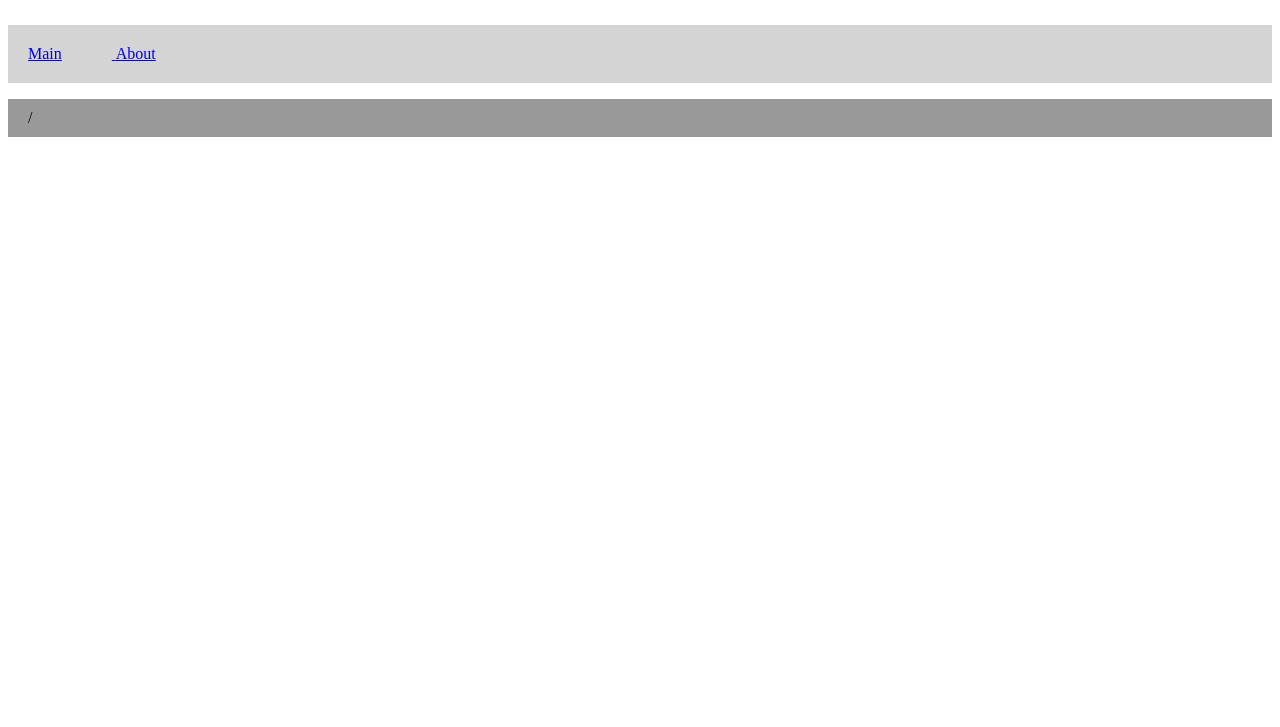
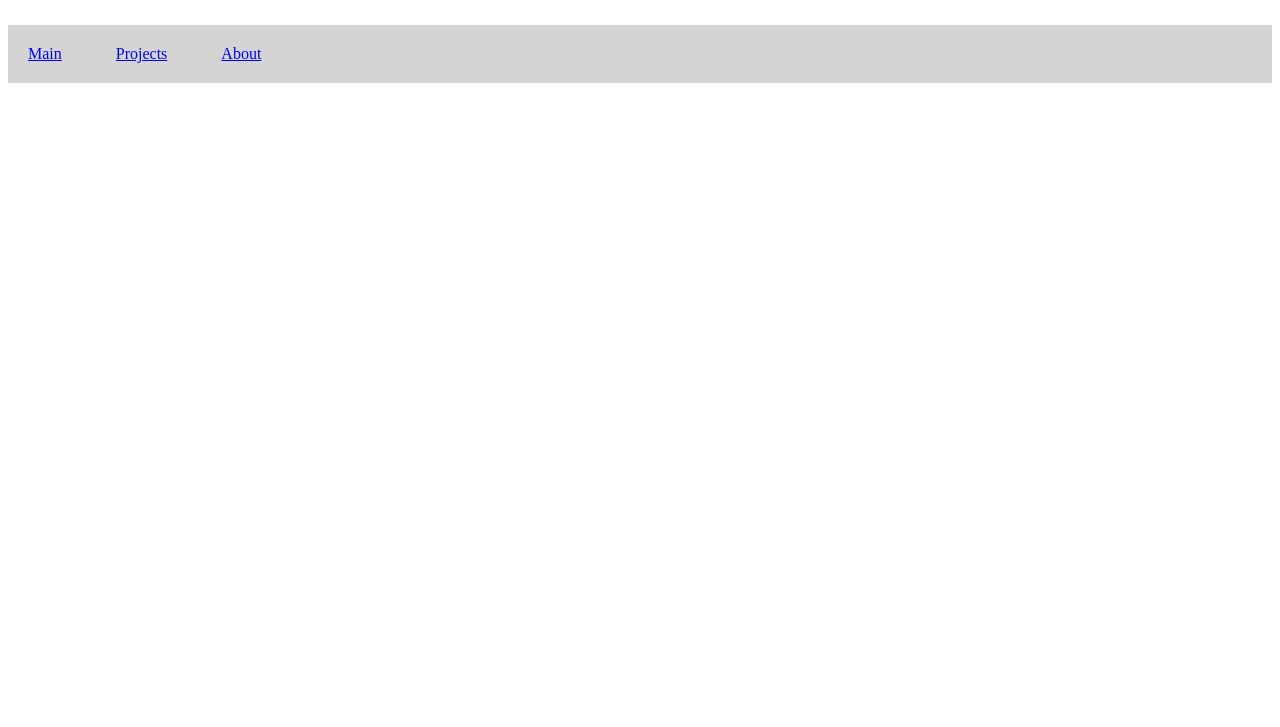
Before and after one commit to Strash/Strash-router, a website with bundled scripts: page index.html in a window 1280 px wide. Shown: the part 73-800 px from the top of the page. Built offline with nearby package versions, Linux system fonts and the light colour scheme.

Commit message:
* для дефолтового пути строка выглядит в виде звездочки "*" * удалены геттеры прокси path и origin * добавлен глобальный доступ объекту путей window.$routes * добавлена возможность выполнения методов внутри компонента и вызов методов из шаблона * компонент может быть функцией или объектом

```diff
--- a/components/menu.js
+++ b/components/menu.js
@@ -1,5 +1,4 @@
-let Menu = () => {
-  return {
+let Menu = {
   template: `
   <ul
   style="
@@ -7,11 +6,11 @@ let Menu = () => {
   padding: 20px;
   background-color: #d4d4d4;
   ">
-      <li style="display:inline-block; margin-right:50px;"><a href="/">Main</li>
-      <li style="display:inline-block; margin-right:50px;"><a href="/about">About</li>
-    </div>
+    <li style="display:inline-block; margin-right:50px;"><a href="/">Main</a></li>
+    <li style="display:inline-block; margin-right:50px;"><a href="/projects">Projects</a></li>
+    <li style="display:inline-block; margin-right:50px;"><a href="/about">About</a></li>
+  </ul>
   `
-  };
 };
 
 export default Menu;
--- a/components/page.js
+++ b/components/page.js
@@ -4,7 +4,19 @@ let Page = () => {
     <div
     style="padding: 10px 20px; background-color: #999;">
       ${location.pathname}
-    </div>`
+    </div>
+    {{addLink}}`,
+    methods: {
+      checkRoute () {
+        if (/projects/.test(location.pathname)) return true;
+        else return false;
+      },
+      addLink () {
+        if (this.checkRoute())
+        return `<div style="margin:50px 0; padding: 50px; background-color:grey; height:150px; color: white;">Project</li>`;
+        else return '';
+      }
+    }
   };
 };
 
--- a/index.html
+++ b/index.html
@@ -10,5 +10,5 @@
   <router-view name="menu"></router-view>
   <router-view name="page"></router-view>
 </body>
-<script type="module" src="./main.js"></script>
+<script type="module" src="../main.js"></script>
 </html>
--- a/main.js
+++ b/main.js
@@ -2,15 +2,14 @@
 import Router from './router.js';
 
 // COMPONENTS
+import Menu from './components/menu.js';
 import Page from './components/page.js';
-import Menu from './components/menu.js';
 
-const router = new Router([
+window.router = new Router([
   {
     path: '/',
     components: {
-      menu: Menu,
-      page: Page
+      menu: Menu
     }
   },
   {
@@ -20,14 +19,19 @@ const router = new Router([
       page: Page
     }
   },
+  {
+    path: '/projects',
+    components: {
+      menu: Menu,
+      page: Page
+    }
+  },
   // 404
   {
-    path: 'missingPage',
+    path: '*',
     components: {
       menu: Menu,
       page: Page
     }
   }
 ]);
-
-window.router = router;
--- a/package.json
+++ b/package.json
@@ -1,6 +1,6 @@
 {
   "name": "strash-router",
-  "version": "0.1.0",
+  "version": "0.2.0",
   "description": "Simple router",
   "main": "main.js",
   "repository": {
--- a/router.js
+++ b/router.js
@@ -23,6 +23,8 @@ const Router = (() => {
       this.componentNames = new Set();
       // this.vnode = [];
 
+      this.__setGlobalAliases();
+
       this.detectMountPlace();
       this._clickWatching();
       this._popWatching();
@@ -30,7 +32,7 @@ const Router = (() => {
     }
 
     get version () {
-      return '0.1.0-beta';
+      return '0.2.0-beta';
     }
 
     // геттер адресной строки
@@ -44,20 +46,14 @@ const Router = (() => {
       };
     }
 
-    // proxy to path
-    get path () {
-      return this.getLocation.path;
+    __setGlobalAliases () {
+      window.$routes = this.routes;
     }
 
-    // proxy to origin
-    get origin () {
-      return this.getLocation.origin;
-    }
-
-    // геттер, возвращающий компоненты, соответствующие текущему пути
-    get getComponents () {
+    // метод, возвращающий компоненты, соответствующие текущему пути
+    getComponents () {
       if (this.routes) {
-        let components = this.routes.find(item => item.path == this.path);
+        let components = this.routes.find(item => item.path == this.getLocation.path);
         return components ? components : this.defaulRoute;
       } else {
         const error = new Error('STR-Warn: Не заданы маршруты. Routes are not defined.');
@@ -69,7 +65,7 @@ const Router = (() => {
     // геттер дефолтового компонента для 404 страниц
     get getDefaulRoute () {
       let defaulRoute;
-      if (this.routes) defaulRoute = this.routes.find(item => item.path == 'missingPage');
+      if (this.routes) defaulRoute = this.routes.find(item => item.path == '*');
       if (!defaulRoute) {
         const error = new Error('STR-Warn: Не задан маршрут по-умолчанию. Default route is not defined.');
         console.warn(error.message);
@@ -180,22 +176,45 @@ const Router = (() => {
       } else return [];
     }
 
+    // выполнение методов внутри компонента
+    _runMethods (component) {
+      const reg = /[^{]+(?=}})/ig;
+      let template = component.template;
+      const methods = component.methods;
+      let strMethods = [];
+      // тут все ок, ничего менять не нужно
+      let tempMethod;
+      while ((tempMethod = reg.exec(template)) !== null) {
+        strMethods = strMethods.concat(tempMethod);
+      }
+      if (strMethods !== null) {
+        strMethods.forEach(method => {
+          if (methods && methods[method]) template = template.replace(RegExp(`{{${method}}}`), methods[method]());
+        });
+      } return template;
+    }
+
     // рендеринг компонентов
-    // TODO: сделать метод, который запускает методы внутри компонента
     render () {
       this._setMountPlace();
-
       // WARN: ! парсинг DOM в виртуальный — не используется, не доделано
       // this.vnode = this.setVirtualDom(document.getElementsByTagName('body')[0]);
-
-      if (!this.getComponents) return;
+      if (!this.getComponents()) return;
       // чистка
       this._clearMountPlace();
+      let currentComponent = this.getComponents();
       // монтирование
       this.componentNames.forEach(name => {
-        if (this.getComponents.components.hasOwnProperty(name)) {
-          let component = this.getComponents.components[name]();
-          document.getElementsByName(`component-${name}`).forEach(node => node.insertAdjacentHTML('beforeend',component.template));
+        if (currentComponent.components.hasOwnProperty(name)) {
+          let component = (() => {
+            // проверка на тип компонента. может быть функцией или объектом
+            switch (typeof currentComponent.components[name]) {
+              case 'function': return currentComponent.components[name]();
+              case 'object':   return currentComponent.components[name];
+            }
+          })();
+          let template = this._runMethods(component);
+          document.getElementsByName(`component-${name}`).forEach(node => node.insertAdjacentHTML('beforeend',template));
         }
       });
     }
```
Also changed, not shown: README.md. Lines whose indentation alone changed are shown as unchanged.
